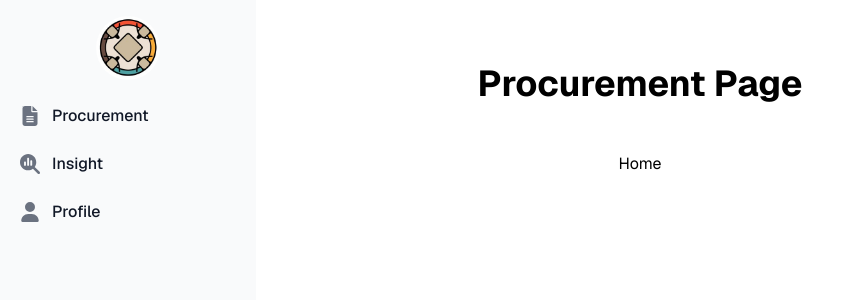
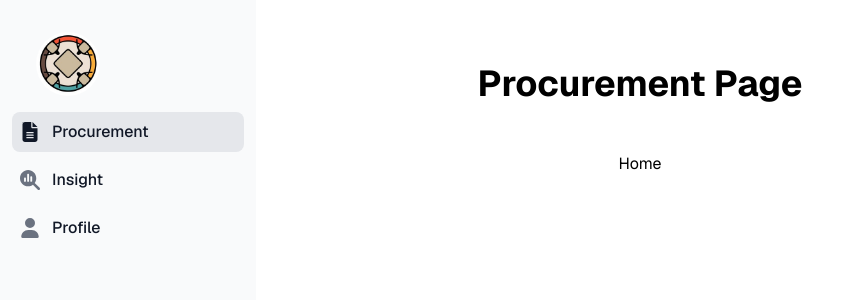
Before and after one commit to judd147/Indigenous-BI, a Next.js app: page /procurement in a window 1280 px wide. Shown: the top 300 px of the page, without its empty margins (0-853 px from the left). Built offline with nearby package versions, Linux system fonts and the light colour scheme.

Commit message:
implemented active link & dark mode

```diff
--- a/package.json
+++ b/package.json
@@ -15,6 +15,7 @@
   },
   "dependencies": {
     "@t3-oss/env-nextjs": "^0.10.1",
+    "clsx": "^2.1.1",
     "drizzle-orm": "^0.33.0",
     "geist": "^1.3.0",
     "next": "^14.2.4",
--- a/src/app/SideNav.tsx
+++ b/src/app/SideNav.tsx
@@ -1,7 +1,11 @@
+'use client';
 import Link from "next/link";
 import Image from "next/image";
+import { usePathname } from 'next/navigation';
+import clsx from 'clsx';
 
 export default function SideNav() {
+  const pathname = usePathname(); // Get the current pathname to determine which link is active
   return (
     <aside
       id="default-sidebar"
@@ -9,7 +13,7 @@ export default function SideNav() {
       aria-label="Sidebar"
     >
       <div className="h-full overflow-y-auto bg-gray-50 px-3 py-4 dark:bg-gray-800">
-        <div className="mb-4 flex justify-center">
+        <div className="w-20 m-4 flex justify-center">
           <Image
             src="/itc.jpeg"
             alt="ITC Logo"
@@ -22,10 +26,20 @@ export default function SideNav() {
           <li>
             <Link
               href="/procurement"
-              className="group flex items-center rounded-lg p-2 text-gray-900 hover:bg-gray-100 dark:text-white dark:hover:bg-gray-700"
+              className={clsx(
+                'group flex items-center rounded-lg p-2 text-gray-900 hover:bg-gray-200 dark:text-white dark:hover:bg-gray-700',
+                {
+                  'bg-gray-200 dark:bg-gray-700': pathname === '/procurement',
+                },
+              )}
             >
               <svg
-                className="h-5 w-5 flex-shrink-0 text-gray-500 transition duration-75 group-hover:text-gray-900 dark:text-gray-400 dark:group-hover:text-white"
+                className={clsx(
+                  "h-5 w-5 flex-shrink-0 text-gray-500 transition duration-75 group-hover:text-gray-900 dark:text-gray-400 dark:group-hover:text-white",
+                  {
+                    'text-gray-900 dark:text-white': pathname === '/procurement',
+                  },
+                )}
                 aria-hidden="true"
                 xmlns="http://www.w3.org/2000/svg"
                 fill="currentColor"
@@ -40,10 +54,20 @@ export default function SideNav() {
           <li>
             <Link
               href="/insight"
-              className="group flex items-center rounded-lg p-2 text-gray-900 hover:bg-gray-100 dark:text-white dark:hover:bg-gray-700"
+              className={clsx(
+                'group flex items-center rounded-lg p-2 text-gray-900 hover:bg-gray-200 dark:text-white dark:hover:bg-gray-700',
+                {
+                  'bg-gray-200 dark:bg-gray-700': pathname === '/insight',
+                },
+              )}
             >
               <svg
-                className="h-5 w-5 flex-shrink-0 text-gray-500 transition duration-75 group-hover:text-gray-900 dark:text-gray-400 dark:group-hover:text-white"
+                className={clsx(
+                  "h-5 w-5 flex-shrink-0 text-gray-500 transition duration-75 group-hover:text-gray-900 dark:text-gray-400 dark:group-hover:text-white",
+                  {
+                    'text-gray-900 dark:text-white': pathname === '/insight',
+                  },
+                )}
                 aria-hidden="true"
                 xmlns="http://www.w3.org/2000/svg"
                 fill="currentColor"
@@ -58,10 +82,20 @@ export default function SideNav() {
           <li>
             <Link
               href="/profile"
-              className="group flex items-center rounded-lg p-2 text-gray-900 hover:bg-gray-100 dark:text-white dark:hover:bg-gray-700"
+              className={clsx(
+                'group flex items-center rounded-lg p-2 text-gray-900 hover:bg-gray-200 dark:text-white dark:hover:bg-gray-700',
+                {
+                  'bg-gray-200 dark:bg-gray-700': pathname === '/profile',
+                },
+              )}
             >
               <svg
-                className="h-5 w-5 flex-shrink-0 text-gray-500 transition duration-75 group-hover:text-gray-900 dark:text-gray-400 dark:group-hover:text-white"
+                className={clsx(
+                  "h-5 w-5 flex-shrink-0 text-gray-500 transition duration-75 group-hover:text-gray-900 dark:text-gray-400 dark:group-hover:text-white",
+                  {
+                    'text-gray-900 dark:text-white': pathname === '/profile',
+                  },
+                )}
                 aria-hidden="true"
                 xmlns="http://www.w3.org/2000/svg"
                 fill="currentColor"
```
Also changed, not shown: 2 other files (tests, documents, lock files or other folders).
